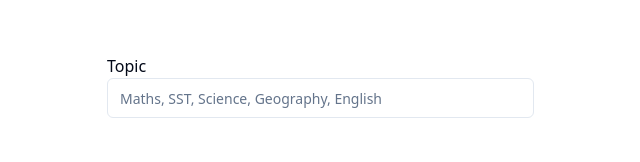
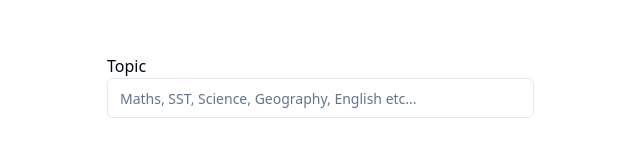
Before and after one commit to neutr0n420/Tech-Smart, a Next.js app: page / in a window 1280 px wide. Shown: the part 170-332 px from the top of the page, without its empty margins (37-677 px from the left). Built offline with nearby package versions, Linux system fonts and the light colour scheme.

Commit message:
fix : fixed selectValues in index.tsx

```diff
--- a/src/pages/index.tsx
+++ b/src/pages/index.tsx
@@ -21,15 +21,15 @@ export default function Home() {
         <label htmlFor="topic">Topic</label>
         <Input
           id="topic"
-          placeholder="Maths, SST, Science, Geography, English"
+          placeholder="Maths, SST, Science, Geography, English etc..."
           onChange={(e) => console.log(e.target.value)}
         />
       </div>
       <div className="mt-10">
         <label htmlFor="grade">Grade</label>
-        <Select>
-          <SelectTrigger onChange={e => console.log(e.target)}>
-            <SelectValue placeholder="Grade"  onChange={e => console.log(e.target)}/>
+        <Select onValueChange={e => console.log(parseInt(e))}>
+          <SelectTrigger>
+            <SelectValue placeholder="Grade"/>
           </SelectTrigger>
           <SelectContent>
             <SelectItem value="1">1st</SelectItem>
```
Also changed, not shown: src/pages/notes/index.tsx (+1 -8 lines).
